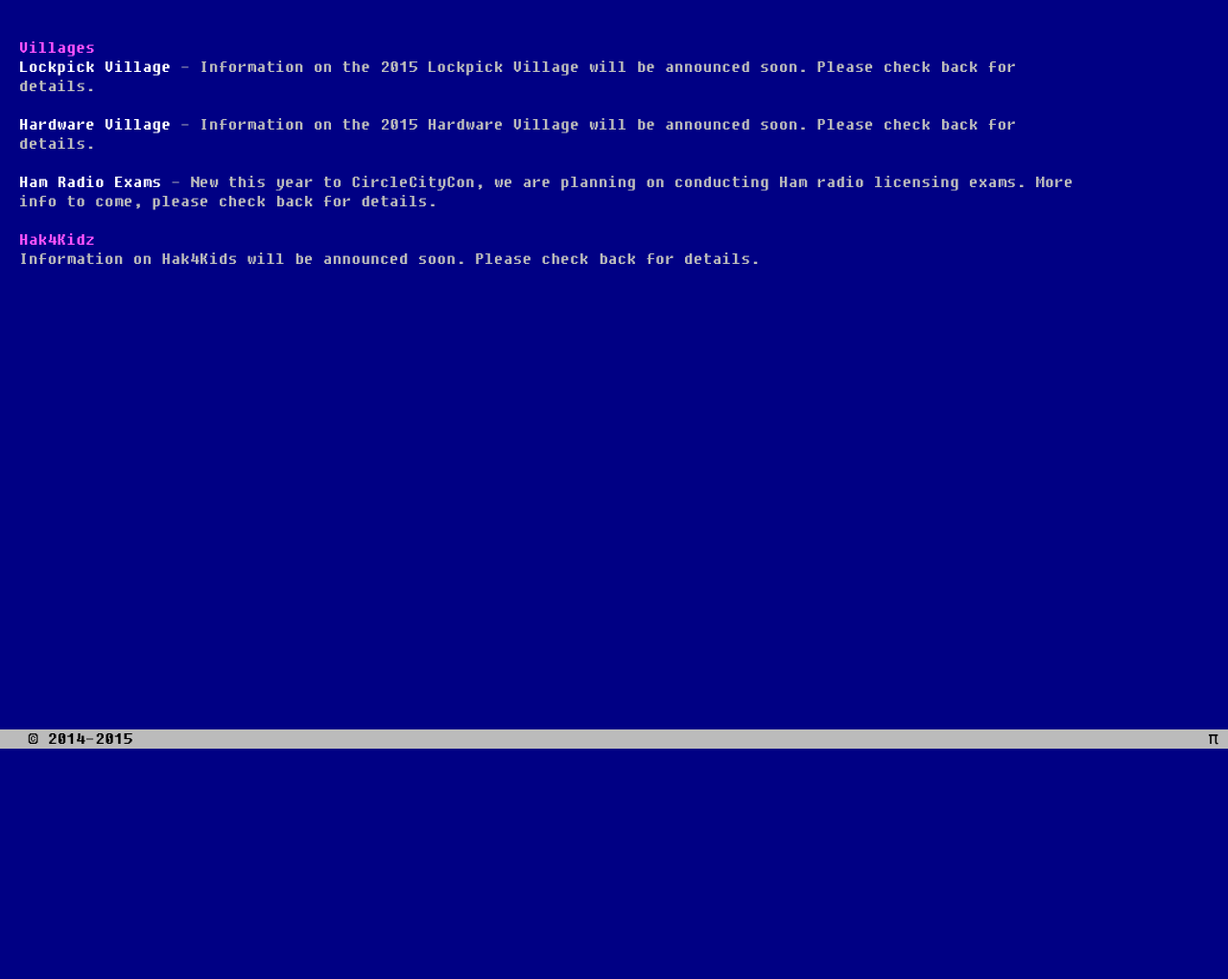
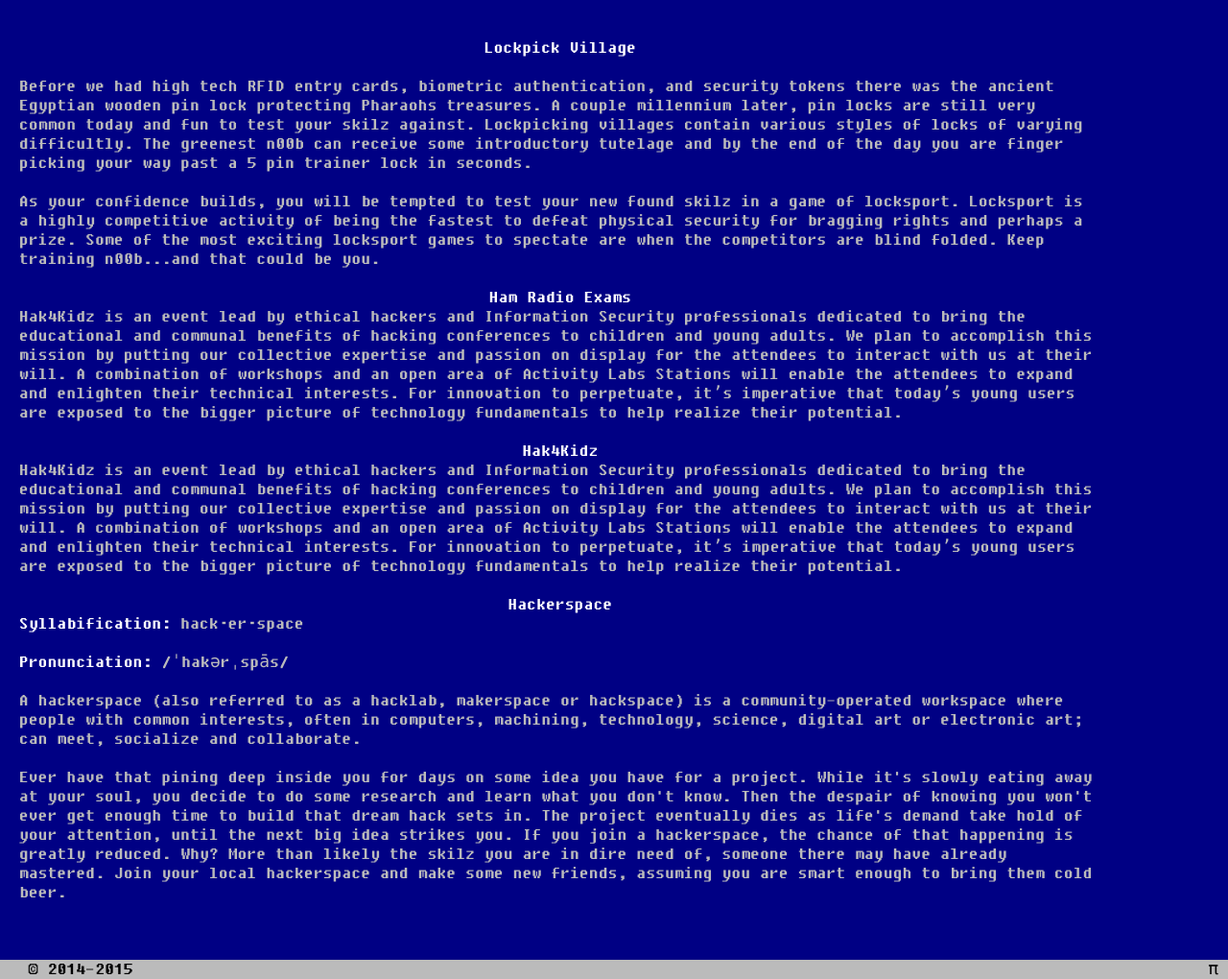
Before and after one commit to SteveMcGrath/Concord, a Flask app: template site/app/templates/events.html in a window 1280 px wide. Shown: the part 20-1040 px from the top of the page at 96% size. Before the commit the page ends 800 px from the top, so only its background shows below. Run offline with Flask 2, Linux system fonts and the light colour scheme; the template is opened without the code that fills it, so the values that code supplies are empty; parts of the project's set-up code (start-up, migrations or seed data) failed here and were passed over; some libraries are stand-ins or nearby versions.

Commit message:
Updated Sponsor, Events, and Training pages

```diff
--- a/site/app/templates/events.html
+++ b/site/app/templates/events.html
@@ -1,10 +1,54 @@
 {% extends "layout.html" %}
 {% block inner_content %}
-<h4>Villages</h4>
-<p><strong>Lockpick Village</strong> - Information on the 2015 Lockpick Village will be announced soon.  Please check back for details.</p>
-<p><strong>Hardware Village</strong> - Information on the 2015 Hardware Village will be announced soon.  Please check back for details.</p>
-<p><strong>Ham Radio Exams</strong> - New this year to CircleCityCon, we are planning on conducting Ham radio licensing exams.  More info to come, please check back for details.</p>
+<h2>Lockpick Village</h2>
+</p>Before we had high tech RFID entry cards, biometric authentication, and security
+	tokens there was the ancient Egyptian wooden pin lock protecting Pharaohs treasures.
+	A couple millennium later, pin locks are still very common today and fun to test your
+	skilz against. Lockpicking villages contain various styles of locks of varying difficultly.
+	The greenest n00b can receive some introductory tutelage and by the end of the day you are
+	finger picking your way past a 5 pin trainer lock in seconds.
+</p>
+<p>As your confidence builds, you will be tempted to test your new found skilz in a game of locksport.
+	Locksport is a highly competitive activity of being the fastest to defeat physical security for
+	bragging rights and perhaps a prize. Some of the most exciting locksport games to spectate are
+	when the competitors are blind folded. Keep training n00b...and that could be you.
+</p>
 
-<h4>Hak4Kidz</h4>
-<p>Information on Hak4Kids will be announced soon.  Please check back for details.</p>
+<h2>Ham Radio Exams</h2>
+<p>Hak4Kidz is an event lead by ethical hackers and Information Security professionals dedicated
+	to bring the educational and communal benefits of hacking conferences to children and young
+	adults. We plan to accomplish this mission by putting our collective expertise and passion
+	on display for the attendees to interact with us at their will. A combination of workshops
+	and an open area of Activity Labs Stations will enable the attendees to expand and enlighten
+	their technical interests. For innovation to perpetuate, it’s imperative that today’s young
+	users are exposed to the bigger picture of technology fundamentals to help realize their
+	potential.
+</p>
+
+<h2>Hak4Kidz</h2>
+<p>Hak4Kidz is an event lead by ethical hackers and Information Security professionals dedicated
+	to bring the educational and communal benefits of hacking conferences to children and young
+	adults. We plan to accomplish this mission by putting our collective expertise and passion on
+	display for the attendees to interact with us at their will. A combination of workshops and
+	an open area of Activity Labs Stations will enable the attendees to expand and enlighten their
+	technical interests. For innovation to perpetuate, it’s imperative that today’s young users
+	are exposed to the bigger picture of technology fundamentals to help realize their potential.
+</p>
+
+<h2>Hackerspace</h2>
+<p><strong>Syllabification:</strong> hack·er·space</p>
+<p><strong>Pronunciation:</strong> /ˈhakərˌspās/</p>
+<p>A hackerspace (also referred to as a hacklab, makerspace or hackspace) is a community-operated
+	workspace where people with common interests, often in computers, machining, technology,
+	science, digital art or electronic art; can meet, socialize and collaborate.
+</p>
+<p>Ever have that pining deep inside you for days on some idea you have for a project. While it's
+	slowly eating away at your soul, you decide to do some research and learn what you don't know.
+	Then the despair of knowing you won't ever get enough time to build that dream hack sets in.
+	The project eventually dies as life's demand take hold of your attention, until the next big
+	idea strikes you. If you join a hackerspace, the chance of that happening is greatly reduced.
+	Why? More than likely the skilz you are in dire need of, someone there may have already mastered.
+	Join your local hackerspace and make some new friends, assuming you are smart enough to bring
+	them cold beer.
+</p>
 {% endblock %}
```
Also changed, not shown: site/app/templates/schedule/bios.html (+14 -0 lines), site/app/templates/schedule/training.html (+10 -0 lines), site/app/templates/sponsors.html (+11 -0 lines), site/app/static/img/sponsors/Pwnie Express.jpg (added), site/app/static/img/sponsors/etr.jpg (added), site/app/static/img/sponsors/fireeye.jpg (added), site/app/static/img/sponsors/hackerstickers.jpg (added), site/app/static/img/sponsors/hurricanelabs.jpg (added), site/app/static/img/sponsors/johnnnyxmas.jpg (added), site/app/static/img/sponsors/pondurance.jpg (added), site/app/static/img/sponsors/redlegg.jpg (added), site/app/static/img/sponsors/secureworks.jpg (added).
